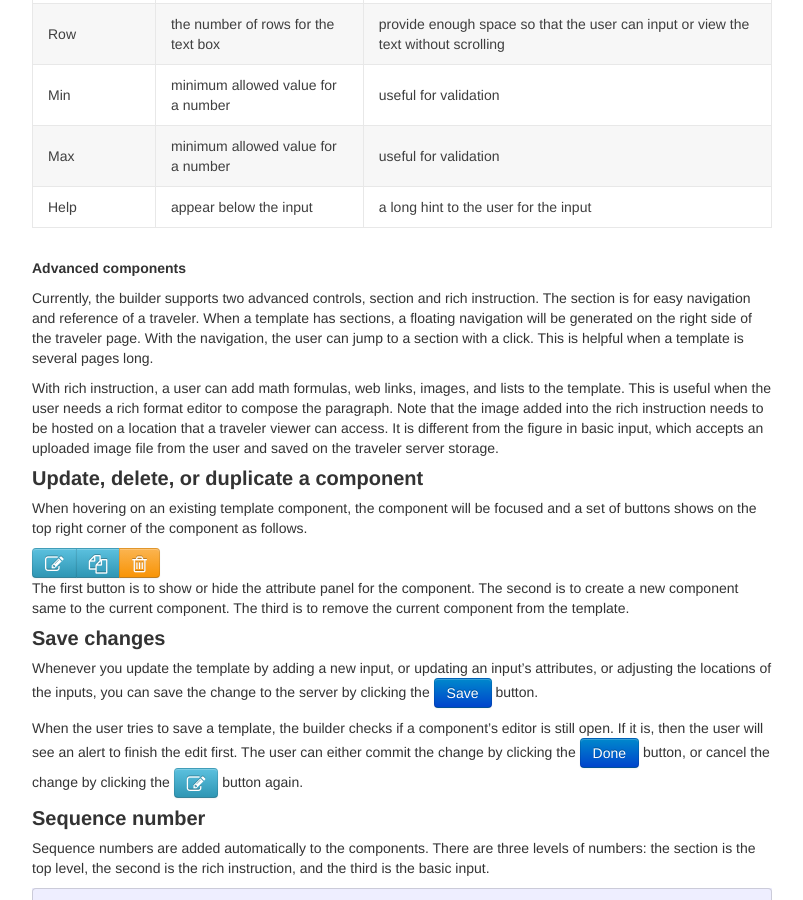
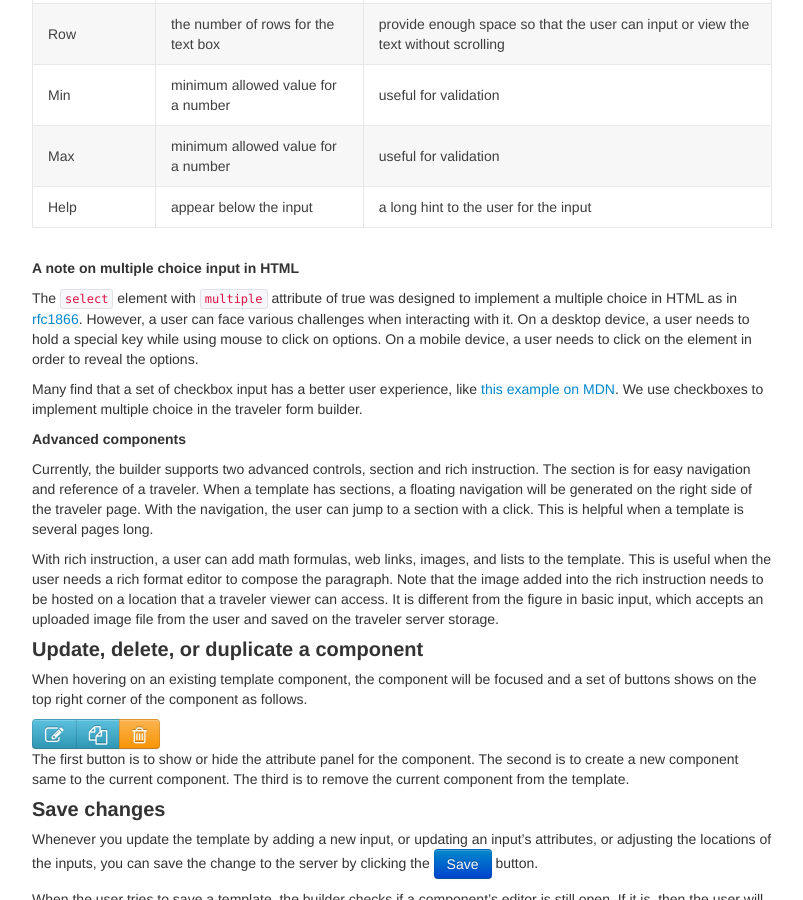
Before and after one commit to dongliu/traveler-doc, a Jekyll site: the page built from manual/template_files/builder.md, in a window 1280 px wide and 900 px high, scrolled down 2263 px. Shown: the whole window, without its empty margins (238-1041 px from the left). Built offline with Jekyll 4.4.1, drawn with Linux system fonts in a browser that asks for light colours; our own code applies the rules of GitHub Pages for plain Markdown files.

Commit message:
note for multiple choice

```diff
--- a/manual/template_files/builder.md
+++ b/manual/template_files/builder.md
@@ -69,6 +69,21 @@ table.
 | Min | minimum allowed value for a number | useful for validation |
 | Max | minimum allowed value for a number | useful for validation |
 | Help | appear below the input | a long hint to the user for the input |
+
+##### A note on multiple choice input in HTML
+
+The `select` element with `multiple` attribute of true was designed to implement
+a multiple choice in HTML as in
+[rfc1866](https://datatracker.ietf.org/doc/html/rfc1866#section-8.1.3). However,
+a user can face various challenges when interacting with it. On a desktop
+device, a user needs to hold a special key while using mouse to click on
+options. On a mobile device, a user needs to click on the element in order to
+reveal the options.
+
+Many find that a set of checkbox input has a better user experience, like [this
+example on
+MDN](https://developer.mozilla.org/en-US/docs/Web/HTML/Element/input/checkbox#try_it).
+We use checkboxes to implement multiple choice in the traveler form builder.
 
 ##### Advanced components
 
```
